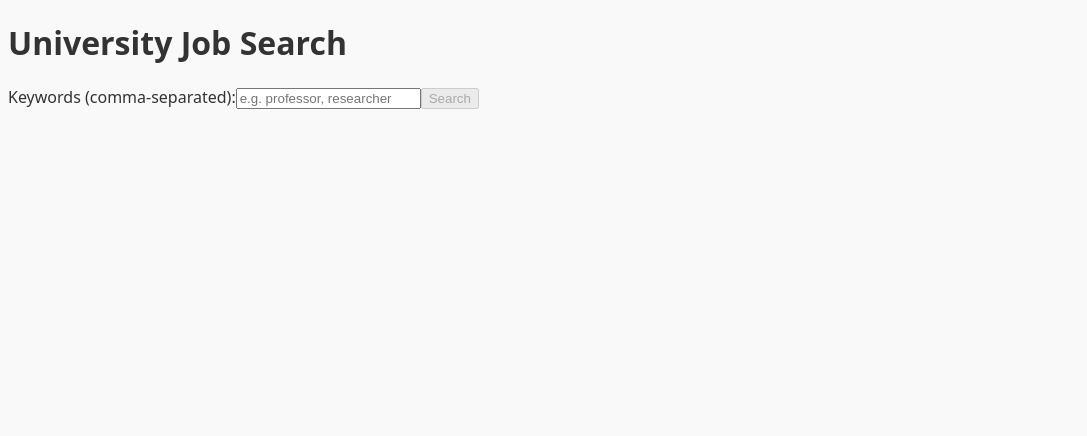
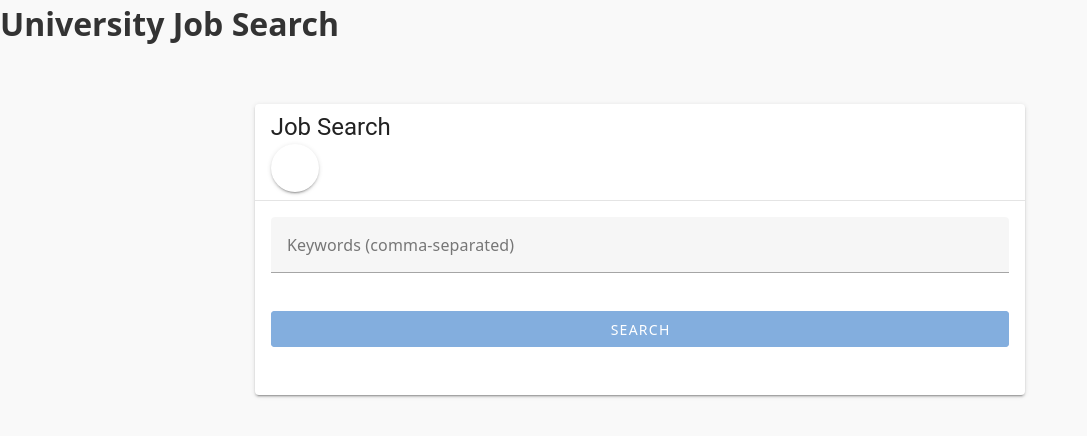
Before and after one commit to abbasshahid/academic-job-search, a Vue app: page / in a window 1280 px wide. Shown: the top 436 px of the page, without its empty margins (0-1087 px from the left). Built offline with nearby package versions, Linux system fonts and the light colour scheme.

Commit message:
visit pagination functionality

```diff
--- a/career_pages.json
+++ b/career_pages.json
@@ -72,10 +72,10 @@
     "https://www.tudelft.nl/over-tu-delft/werken-bij-tu-delft/vacatures",
     "https://workingat.vu.nl/vacancies",
     "https://jobs.tue.nl/nl/vacatures.html",
-    "https://utwentecareers.nl/en/vacancies/?type=WP&category=PR&page=1",
-    "https://www.rug.nl/about-ug/work-with-us/job-opportunities/?cat=wp",
+    "https://utwentecareers.nl/en/vacancies/?type=WP&page=1",
+    "https://www.rug.nl/about-ug/work-with-us/job-opportunities/",
     "https://www.uu.nl/en/organisation/working-at-utrecht-university/jobs",
-    "https://www.universiteitleiden.nl/vacatures?functioncategory=phd-function",
+    "https://www.universiteitleiden.nl/vacatures",
     "https://www.academictransfer.com/en/jobs/?q=Maastricht&find=zoeken&page=5",
     "https://www.ru.nl/en/working-at/job-opportunities",
     "https://www.eur.nl/en/research/phd-erasmus-university-rotterdam/phd-vacancies",
--- a/src/components/SearchJobs.vue
+++ b/src/components/SearchJobs.vue
@@ -1,153 +1,211 @@
 <template>
-  <section class="p-4">
-    <label for="kw" class="block font-medium mb-2">Keywords (comma-separated):</label>
-    <input
-      id="kw"
-      v-model="keywordInput"
-      @keyup.enter="onSearch"
-      type="text"
-      placeholder="e.g. professor, researcher"
-      class="w-full p-2 border rounded mb-4"
-    />
+  <v-container class="py-8">
+    <v-row justify="center">
+      <v-col cols="12" md="8">
+        <v-card outlined elevation="2">
+          <v-card-title>
+            <span class="text-h5 font-medium">Job Search</span>
+            <v-spacer />
+            <v-btn icon @click="showFilters = !showFilters">
+              <v-icon>{{ showFilters ? 'mdi-filter-off' : 'mdi-filter' }}</v-icon>
+            </v-btn>
+          </v-card-title>
 
-    <button
-      @click="onSearch"
-      :disabled="loading || !hasKeywords"
-      class="px-4 py-2 bg-blue-600 text-white rounded hover:bg-blue-700 disabled:opacity-50"
-    >
-      {{ loading ? `Searching... (${currentIndex}/${totalPages})` : 'Search' }}
-    </button>
+          <v-expand-transition>
+            <div v-if="showFilters">
+              <v-divider />
+              <v-card-text>
+                <v-row dense>
+                  <!-- Country Filter -->
+                  <v-col cols="12" sm="4">
+                    <v-select
+                      v-model="selectedCountry"
+                      :items="['All', ...countries.map(c => c.toUpperCase())]"
+                      label="Country"
+                      dense
+                      outlined
+                    />
+                  </v-col>
 
-    <p v-if="loading" class="mt-2 text-sm text-gray-600">
-      Processing page: <span class="font-mono">{{ currentPage }}</span>
-    </p>
+                  <!-- Keyword Match Mode -->
+                  <v-col cols="12" sm="4">
+                    <v-radio-group v-model="matchMode" row>
+                      <v-radio label="Any" value="any" />
+                      <v-radio label="All" value="all" />
+                    </v-radio-group>
+                  </v-col>
 
-    <ul v-if="error" class="mt-4 text-red-600">
-      <li>{{ error }}</li>
-    </ul>
+                  <!-- Link Options -->
+                  <v-col cols="12" sm="4">
+                    <v-radio-group v-model="linkMode">
+                      <v-radio label="Existing + Additional" value="both" />
+                      <v-radio label="Only Additional" value="onlyExtra" />
+                    </v-radio-group>
+                  </v-col>
 
-    <ul v-else-if="jobs.length" class="mt-6 space-y-4">
-      <li
-        v-for="job in jobs"
-        :key="job.url"
-        class="bg-white p-4 rounded shadow-sm"
-      >
-        <a
-          :href="job.url"
-          target="_blank"
-          class="text-lg font-semibold text-blue-700 hover:underline"
-        >
-          {{ job.title }}
-        </a>
-        <p class="text-sm text-gray-600 mt-1">Source: {{ job.source }}</p>
-      </li>
-    </ul>
+                  <!-- Additional Links -->
+                  <v-col cols="12">
+                    <v-textarea
+                      v-model="extraLinksInput"
+                      label="Additional Links (one per line)"
+                      rows="2"
+                      dense
+                      outlined
+                    />
+                  </v-col>
+                </v-row>
+              </v-card-text>
+            </div>
+          </v-expand-transition>
 
-    <p v-else-if="!loading && hasSearched" class="mt-6 text-gray-500">
-      No results found.
-    </p>
-  </section>
+          <v-divider />
+
+          <v-card-text>
+            <v-text-field
+              v-model="keywordInput"
+              label="Keywords (comma-separated)"
+              placeholder="e.g. professor, researcher"
+              dense
+              outlined
+              @keyup.enter="onSearch"
+            />
+            <v-btn
+              block
+              color="primary"
+              class="mt-4"
+              :loading="loading"
+              :disabled="!hasKeywords || loading"
+              @click="onSearch"
+            >
+              Search
+            </v-btn>
+          </v-card-text>
+
+          <v-progress-linear v-if="loading" indeterminate color="primary" />
+
+          <v-card-text>
+            <v-alert v-if="error" type="error" dense>{{ error }}</v-alert>
+
+            <v-list two-line v-if="jobs.length">
+              <v-list-item v-for="job in jobs" :key="job.url">
+                <v-list-item-content>
+                  <v-list-item-title>
+                    <a :href="job.url" target="_blank">{{ job.title }}</a>
+                  </v-list-item-title>
+                  <v-list-item-subtitle>Source: {{ job.source }}</v-list-item-subtitle>
+                </v-list-item-content>
+              </v-list-item>
+            </v-list>
+
+            <v-alert v-else-if="!loading && hasSearched" type="info" dense>
+              No results found.
+            </v-alert>
+          </v-card-text>
+        </v-card>
+      </v-col>
+    </v-row>
+  </v-container>
 </template>
 
 <script lang="ts">
 import { defineComponent, ref, computed } from 'vue';
 import type { Job } from '../types/job';
-import pagesData from '../../career_pages.json';
+// Import pre-scraped JSON produced by GitHub Actions
+import prebuiltJobs from '../prebuilt_jobs.json';
 
 export default defineComponent({
   name: 'SearchJobs',
   setup() {
+    const showFilters = ref(false);
     const keywordInput = ref('');
+    const extraLinksInput = ref('');
+    const linkMode = ref<'onlyExtra' | 'both'>('both');
+    const matchMode = ref<'any' | 'all'>('any');
+    const selectedCountry = ref<string>('All');
+
     const jobs = ref<Job[]>([]);
     const loading = ref(false);
     const error = ref<string | null>(null);
     const hasSearched = ref(false);
-    const currentPage = ref('');
-    const currentIndex = ref(0);
-    const totalPages = ref(0);
 
     const hasKeywords = computed(() => keywordInput.value.trim().length > 0);
 
-    async function onSearch() {
+    // Derive unique country codes from job sources
+    const countries = computed(() => {
+      const set = new Set<string>();
+      prebuiltJobs.forEach((j: Job) => {
+        try {
+          const code = new URL(j.source).hostname.split('.').pop() || '';
+          if (code) set.add(code.toLowerCase());
+        } catch {}
+      });
+      return Array.from(set).sort();
+    });
+
+    function onSearch() {
       if (!hasKeywords.value) return;
       loading.value = true;
       error.value = null;
       hasSearched.value = true;
-      jobs.value = [];
 
-      // Prepare keywords
       const kws = keywordInput.value
         .split(',')
         .map(k => k.trim().toLowerCase())
-        .filter(k => k.length);
+        .filter(k => k);
 
-      try {
-        const pages: string[] = pagesData.career_pages;
-        totalPages.value = pages.length;
-        currentIndex.value = 0;
+      // Build pool of jobs to filter
+      let pool: Job[] = prebuiltJobs;
 
-        for (const url of pages) {
-          currentIndex.value++;
-          currentPage.value = url;
+      // Merge extra links by filtering jobs whose source matches extra links if onlyExtra
+      if (linkMode.value === 'onlyExtra') {
+        const extras = extraLinksInput.value.split('\n').map(l => l.trim()).filter(l => l);
+        pool = pool.filter(j => extras.includes(j.source));
+      } else if (extraLinksInput.value.trim()) {
+        const extras = extraLinksInput.value.split('\n').map(l => l.trim()).filter(l => l);
+        pool = pool.filter(j => !extras.length || extras.includes(j.source) || !prebuiltJobs.includes(j));
+      }
 
+      // Apply country filter
+      if (selectedCountry.value !== 'All') {
+        pool = pool.filter(j => {
           try {
-            const res = await fetch(url);
-            if (!res.ok) {
-              console.warn(`Failed to fetch ${url}: ${res.status}`);
-              continue;
-            }
-            const html = await res.text();
+            return (new URL(j.source).hostname.split('.').pop() || '') === selectedCountry.value;
+          } catch {
+            return false;
+          }
+        });
+      }
 
-            // Parse HTML and extract links
-            const parser = new DOMParser();
-            const doc = parser.parseFromString(html, 'text/html');
-            const anchors = Array.from(doc.querySelectorAll('a'));
+      // Apply keyword matching
+      jobs.value = pool.filter(j => {
+        const text = j.title.toLowerCase();
+        return matchMode.value === 'any'
+          ? kws.some(kw => text.includes(kw))
+          : kws.every(kw => text.includes(kw));
+      });
 
-            const pageJobs: Job[] = [];
-            anchors.forEach(a => {
-              const title = a.textContent?.trim() || '';
-              const href = a.getAttribute('href');
-              if (!title || !href) return;
-              const textLower = title.toLowerCase();
-              // Check keywords
-              if (kws.some(kw => textLower.includes(kw))) {
-                // Resolve absolute URL
-                const fullUrl = new URL(href, url).href;
-                pageJobs.push({ title, url: fullUrl, source: url });
-              }
-            });
-
-            if (pageJobs.length) {
-              jobs.value.push(...pageJobs);
-            }
-          } catch (pageErr: any) {
-            console.warn(`Error processing ${url}: ${pageErr.message}`);
-            continue;
-          }
-        }
-      } catch (err: any) {
-        error.value = err.message || 'Unknown error';
-      } finally {
-        loading.value = false;
-      }
+      loading.value = false;
     }
 
     return {
+      showFilters,
       keywordInput,
+      extraLinksInput,
+      linkMode,
+      matchMode,
+      selectedCountry,
+      countries,
       jobs,
       loading,
       error,
       hasKeywords,
       hasSearched,
-      currentPage,
-      currentIndex,
-      totalPages,
       onSearch,
     };
-  },
+  }
 });
 </script>
 
 <style scoped>
-/* Add any scoped styles here */
+/* Vuetify global setup assumed in main.ts */
 </style>
--- /dev/null
+++ b/src/keywords.json
@@ -0,0 +1 @@
+{ "keywords": ["professor","lecturer","researcher"] }
--- a/src/main.ts
+++ b/src/main.ts
@@ -1,5 +1,11 @@
-import { createApp } from "vue";
-import App from "./App.vue";
+import { createApp } from 'vue';
+import App from './App.vue';
 
-const app = createApp(App);
-app.mount("#app");
+import 'vuetify/styles';
+import { createVuetify } from 'vuetify';
+import * as components from 'vuetify/components';
+import * as directives from 'vuetify/directives';
+
+const vuetify = createVuetify({ components, directives });
+
+createApp(App).use(vuetify).mount('#app');
--- a/tsconfig.json
+++ b/tsconfig.json
@@ -9,7 +9,8 @@
     "sourceMap": true,
     "resolveJsonModule": true,
     "esModuleInterop": true,
-    "lib": ["ESNext", "DOM"]
+    "lib": ["ESNext", "DOM"],
+    "types": ["vue", "vuetify"]
   },
   "include": ["src/**/*.ts", "src/**/*.vue", "src/shims-vue.d.ts"]
 }
--- a/vite.config.ts
+++ b/vite.config.ts
@@ -1,16 +1,11 @@
-import { defineConfig } from "vite";
-import vue from "@vitejs/plugin-vue";
-import { fileURLToPath, URL } from "url";
+import { defineConfig } from 'vite'
+import vue from '@vitejs/plugin-vue'
+import { fileURLToPath, URL } from 'url'
 
 export default defineConfig({
+  base: '/academic-job-search/',     // ← matches your repo name
   plugins: [vue()],
   resolve: {
-    alias: {
-      // Tell Vite that “@” points to your src directory:
-      "@": fileURLToPath(new URL("./src", import.meta.url)),
-    },
+    alias: { '@': fileURLToPath(new URL('./src', import.meta.url)) }
   },
-  server: {
-    port: 3000,
-  },
-});
+})
```
Also changed, not shown: package.json (+7 -2 lines), scraper/package.json (added, +17 -0 lines), scraper/server.js (added, +54 -0 lines).
